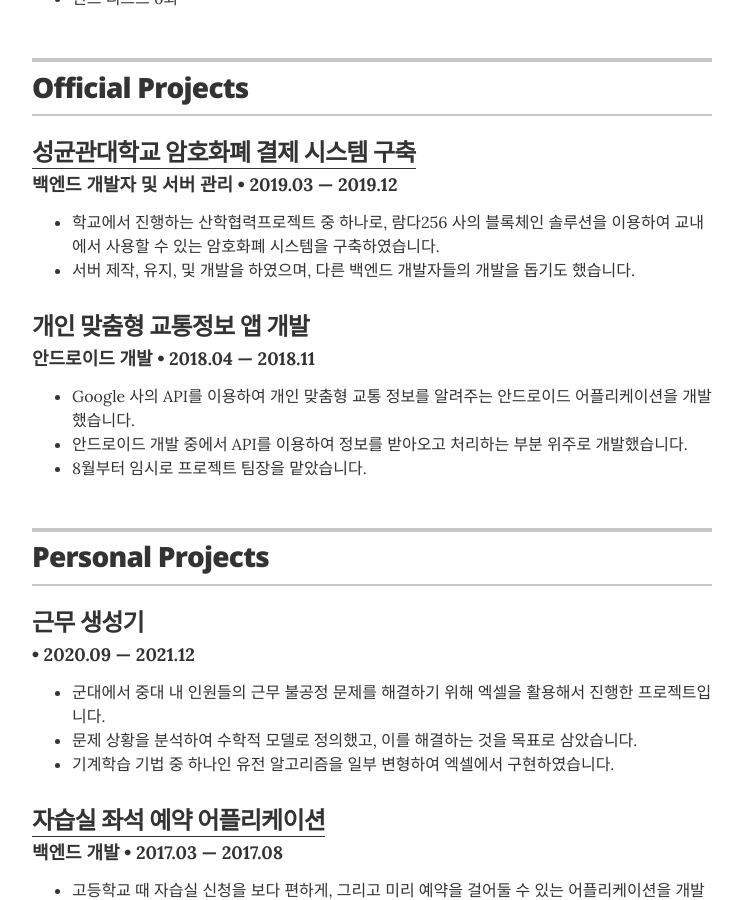
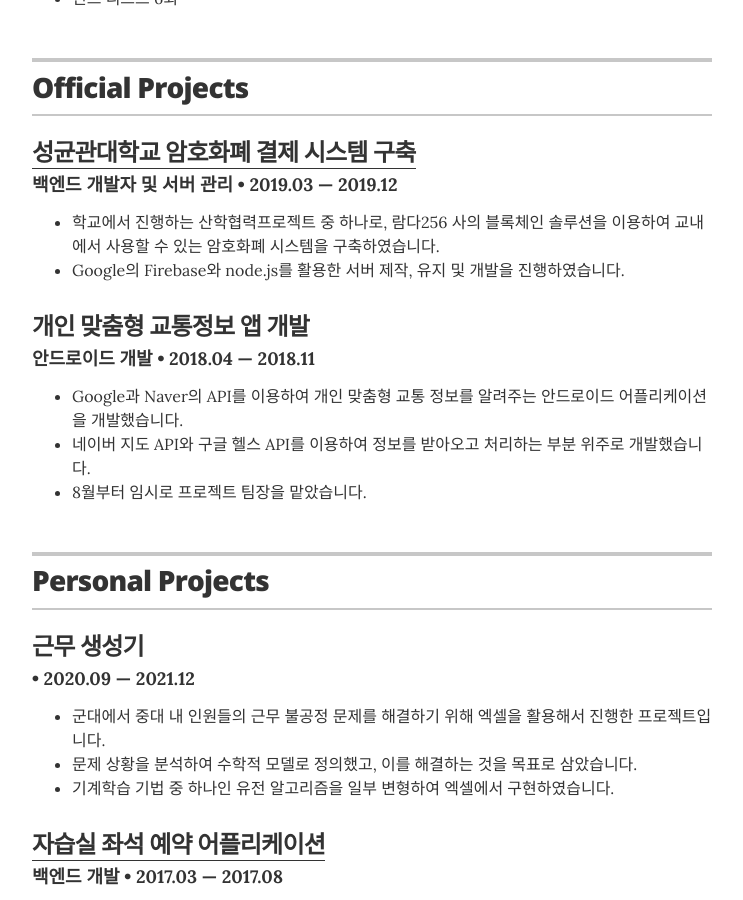
Before and after one commit to Orb-H/resume, a Jekyll site: the page built from ko/index.md, in a window 1280 px wide and 900 px high, scrolled down 532 px. Shown: the whole window, without its empty margins (268-1011 px from the left). Built offline with Jekyll 4.4.1, drawn with Linux system fonts in a browser that asks for light colours.

Commit message:
Edit experience

```diff
--- a/_data/experience.yml
+++ b/_data/experience.yml
@@ -6,14 +6,14 @@ ko:
     url: https://github.com/Orb-H/SKKU-Lambda-Coop
     summary: |
       - 학교에서 진행하는 산학협력프로젝트 중 하나로, 람다256 사의 블록체인 솔루션을 이용하여 교내에서 사용할 수 있는 암호화폐 시스템을 구축하였습니다.
-      - 서버 제작, 유지, 및 개발을 하였으며, 다른 백엔드 개발자들의 개발을 돕기도 했습니다.
+      - Google의 Firebase와 node.js를 활용한 서버 제작, 유지 및 개발을 진행하였습니다.
 
   - company: 개인 맞춤형 교통정보 앱 개발
     position: 안드로이드 개발
     duration: 2018.04 &mdash; 2018.11
     summary: |
-      - Google 사의 API를 이용하여 개인 맞춤형 교통 정보를 알려주는 안드로이드 어플리케이션을 개발했습니다.
-      - 안드로이드 개발 중에서 API를 이용하여 정보를 받아오고 처리하는 부분 위주로 개발했습니다.
+      - Google과 Naver의 API를 이용하여 개인 맞춤형 교통 정보를 알려주는 안드로이드 어플리케이션을 개발했습니다.
+      - 네이버 지도 API와 구글 헬스 API를 이용하여 정보를 받아오고 처리하는 부분 위주로 개발했습니다.
       - 8월부터 임시로 프로젝트 팀장을 맡았습니다.
 
 en:
@@ -23,12 +23,12 @@ en:
     url: https://github.com/Orb-H/SKKU-Lambda-Coop
     summary: |
       - Developed a token system working in school, using blockchain solution of Lambda 256.
-      - Took a role of constructing / maintaining / developing server, and managing members whose roles are back-end developers.
+      - Took a role of constructing / maintaining / developing server using Firebase, and managing members whose roles are back-end developers.
 
   - company: Project SPARK
     position: Android Developer
     duration: 2018.04 &mdash; 2018.11
     summary: |
-      - Developed an android application for offering personalized traffic information using Google API.
-      - Took a role of developer and focused on developing API-calling part.
-      - Took a role of temporary team leader from August and managed workflow of project.
+      - Developed an Android application for offering personalized traffic information using Google API and Naver API.
+      - Developed API-calling part which uses Naver Maps API and Google Health API.
+      - Took a role of temporary team leader from August.
```
